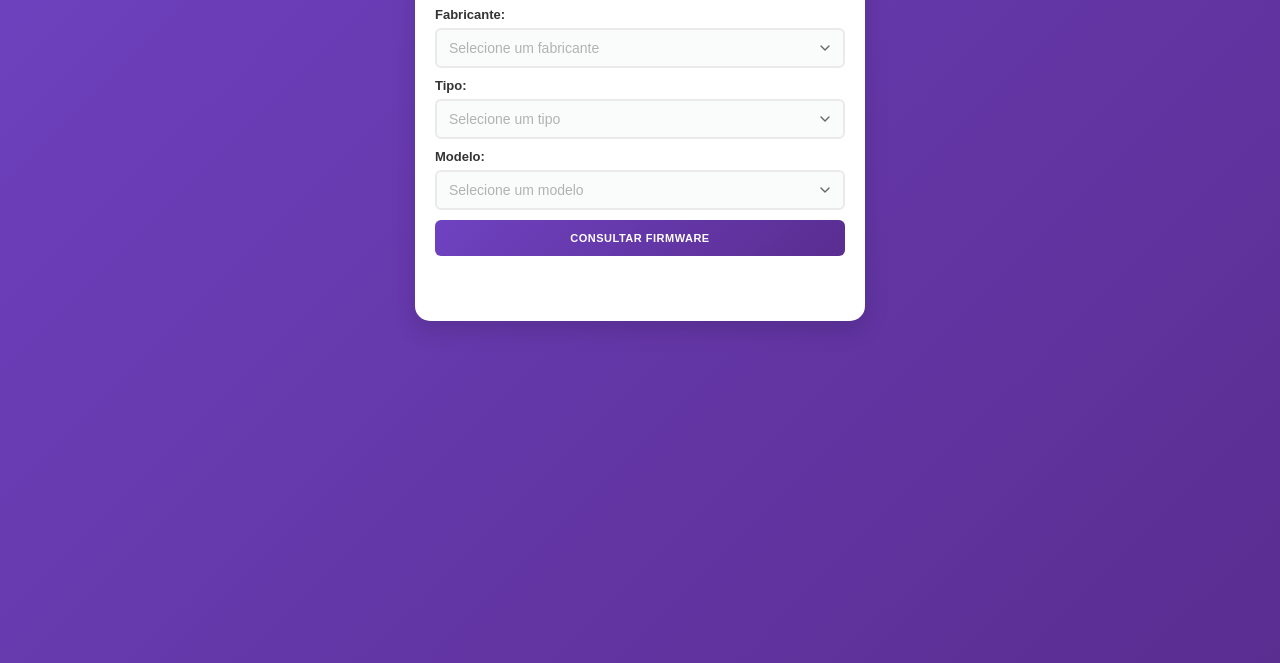
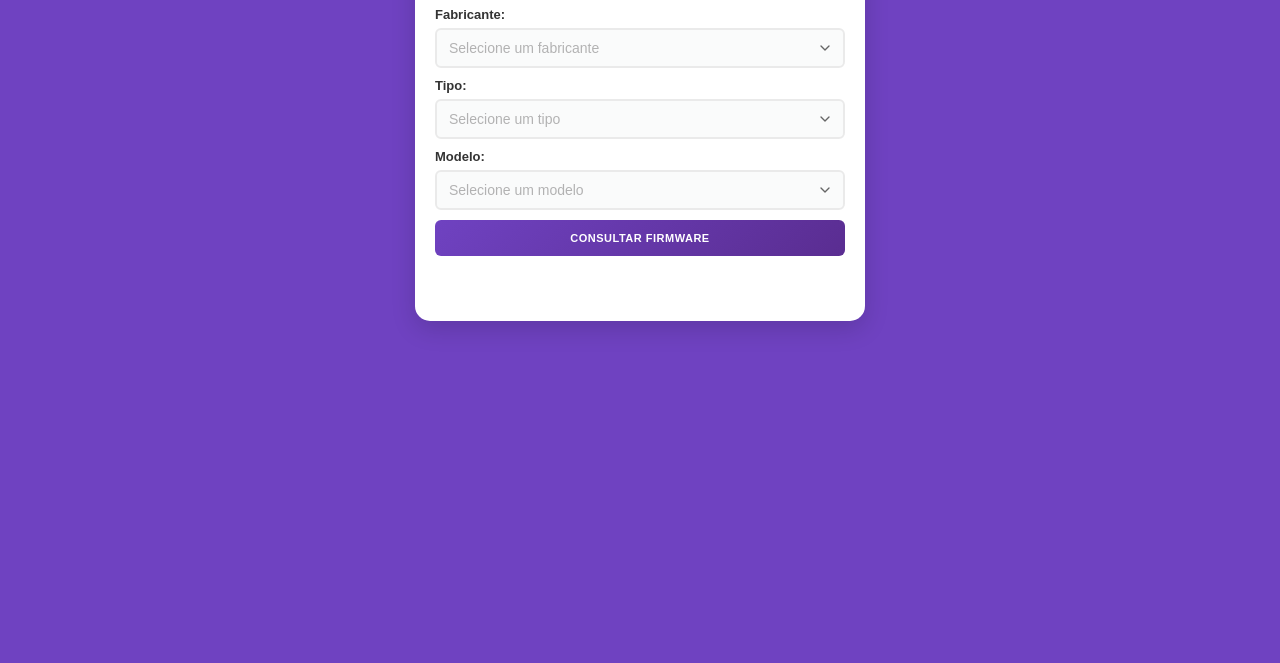
Before and after one commit to Projects-Ss-Ss/firmware, a plain HTML site: page index.html in a window 1280 px wide. Shown: the part 157-820 px from the top of the page. Drawn offline with Linux system fonts and the light colour scheme.

Commit message:
Update index.html

```diff
--- a/index.html
+++ b/index.html
@@ -12,7 +12,7 @@
 
         body {
             background-color: #6f42c1;
-            background: linear-gradient(135deg, #6f42c1 0%, #5a2d91 100%);
+            background: linear-gradient(135deg, #6f42c1 0%, #6f42c1 100%);
             min-height: 100vh;
             margin: 0;
             padding: 10px;
```
